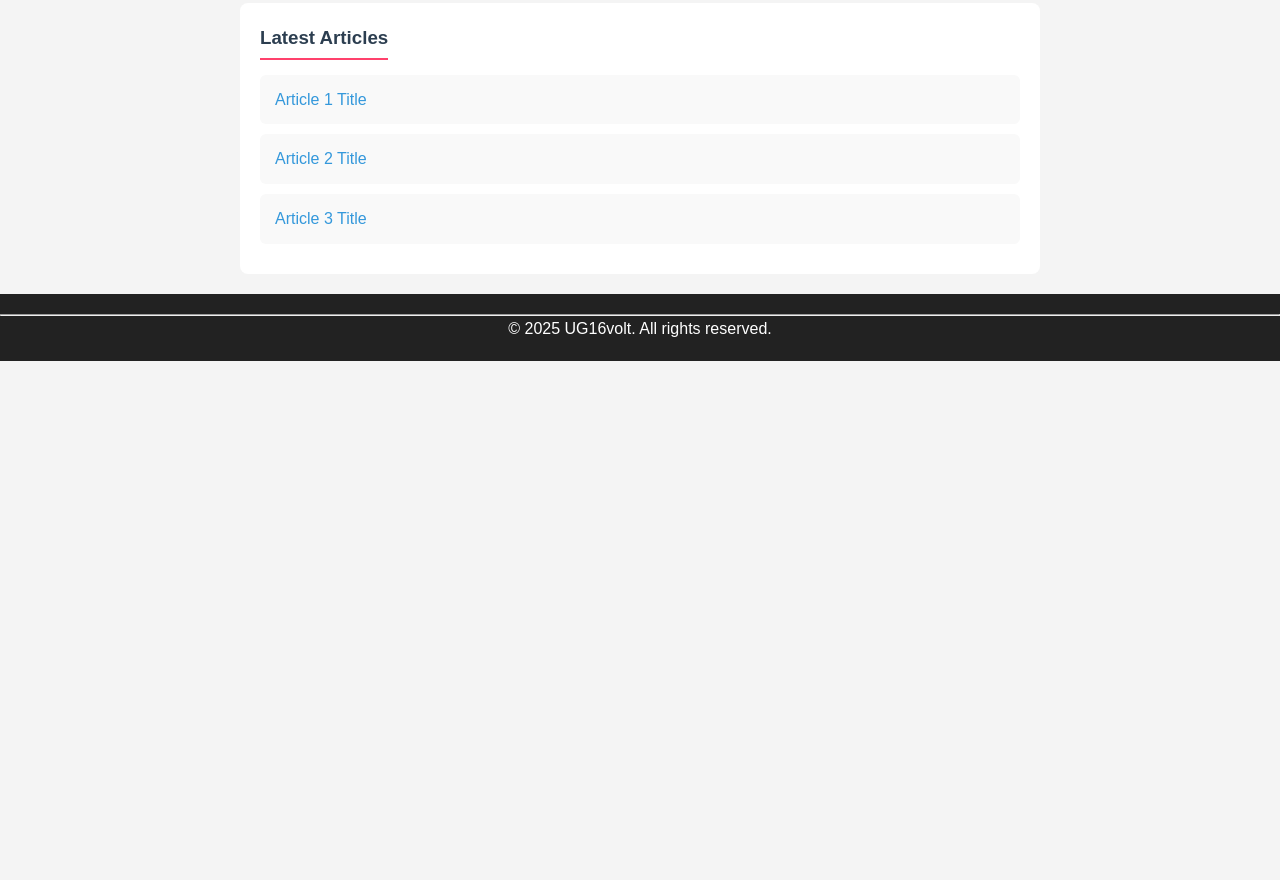
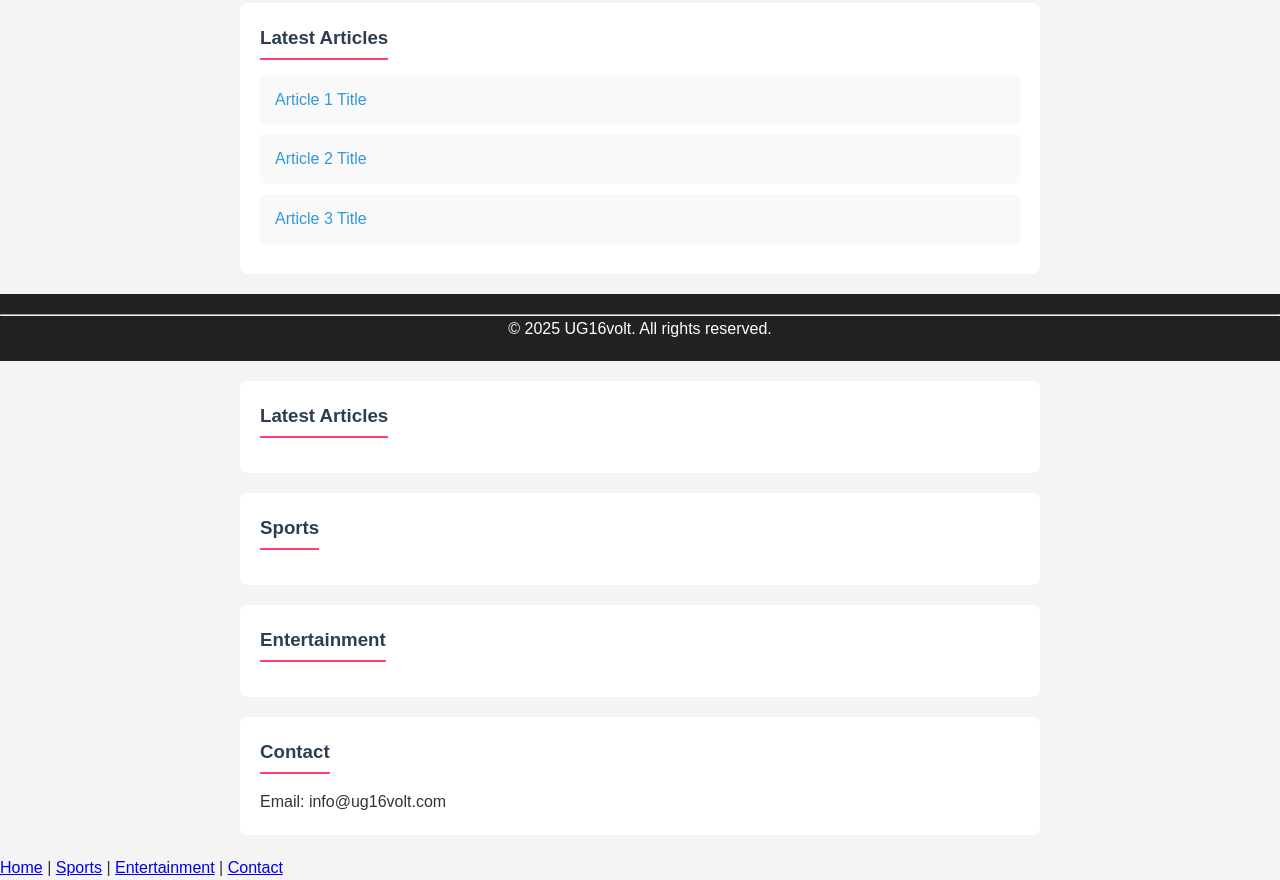
Before and after one commit to maielee1797/MaiElee1066, a plain HTML site: page index.html in a window 1280 px wide. Shown: the part 1828-2708 px from the top of the page. Before the commit the page ends 2189 px from the top, so only its background shows below. Drawn offline with Linux system fonts and the light colour scheme.

Commit message:
Update index.html

```diff
--- a/index.html
+++ b/index.html
@@ -89,3 +89,32 @@
     </footer>
 </body>
 </html>
+<!-- Latest Articles -->
+<section id="latest">
+    <h3>Latest Articles</h3>
+    <ul id="latest-articles"></ul>
+</section>
+
+<!-- Sports Section -->
+<section id="sports">
+    <h3>Sports</h3>
+    <ul id="sports-articles"></ul>
+</section>
+
+<!-- Entertainment Section -->
+<section id="entertainment">
+    <h3>Entertainment</h3>
+    <ul id="entertainment-articles"></ul>
+</section>
+
+<!-- Contact Section -->
+<section id="contact">
+    <h3>Contact</h3>
+    <p>Email: info@ug16volt.com</p>
+</section>
+<nav>
+    <a href="#latest">Home</a> |
+    <a href="#sports">Sports</a> |
+    <a href="#entertainment">Entertainment</a> |
+    <a href="#contact">Contact</a>
+</nav>
```
